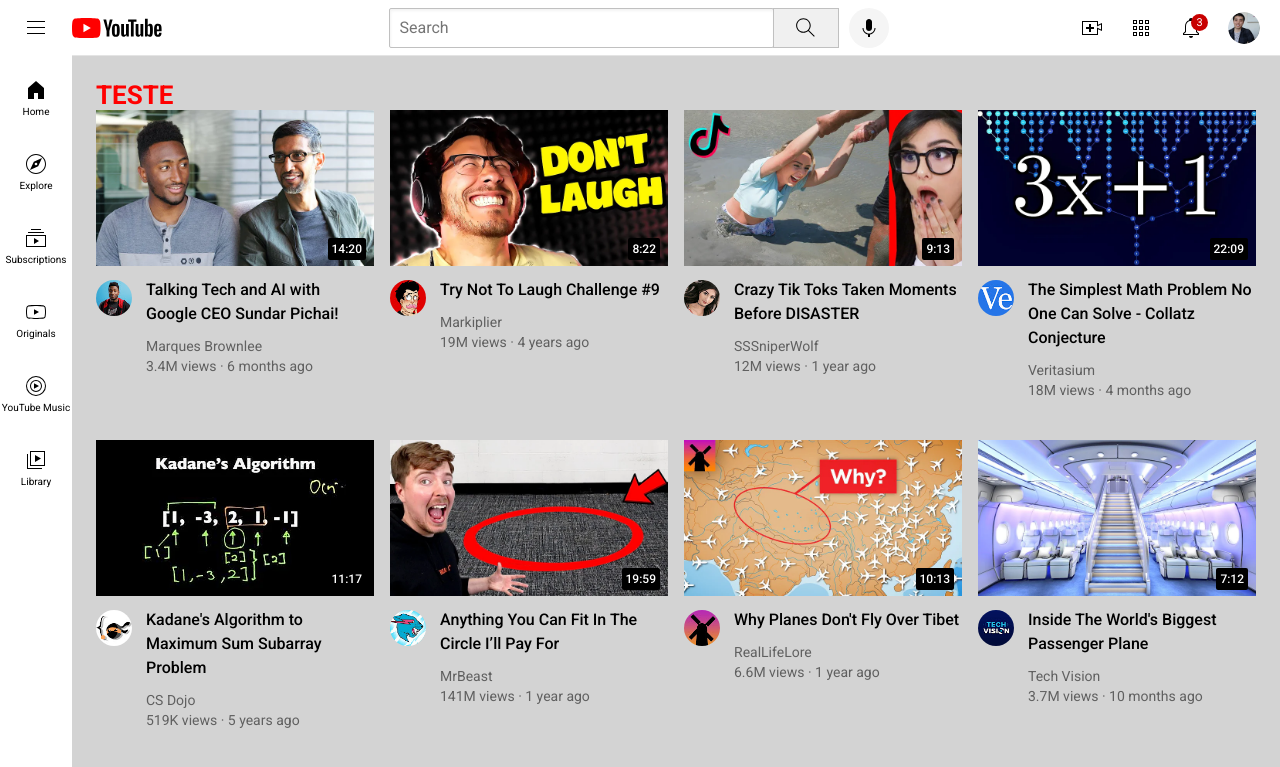
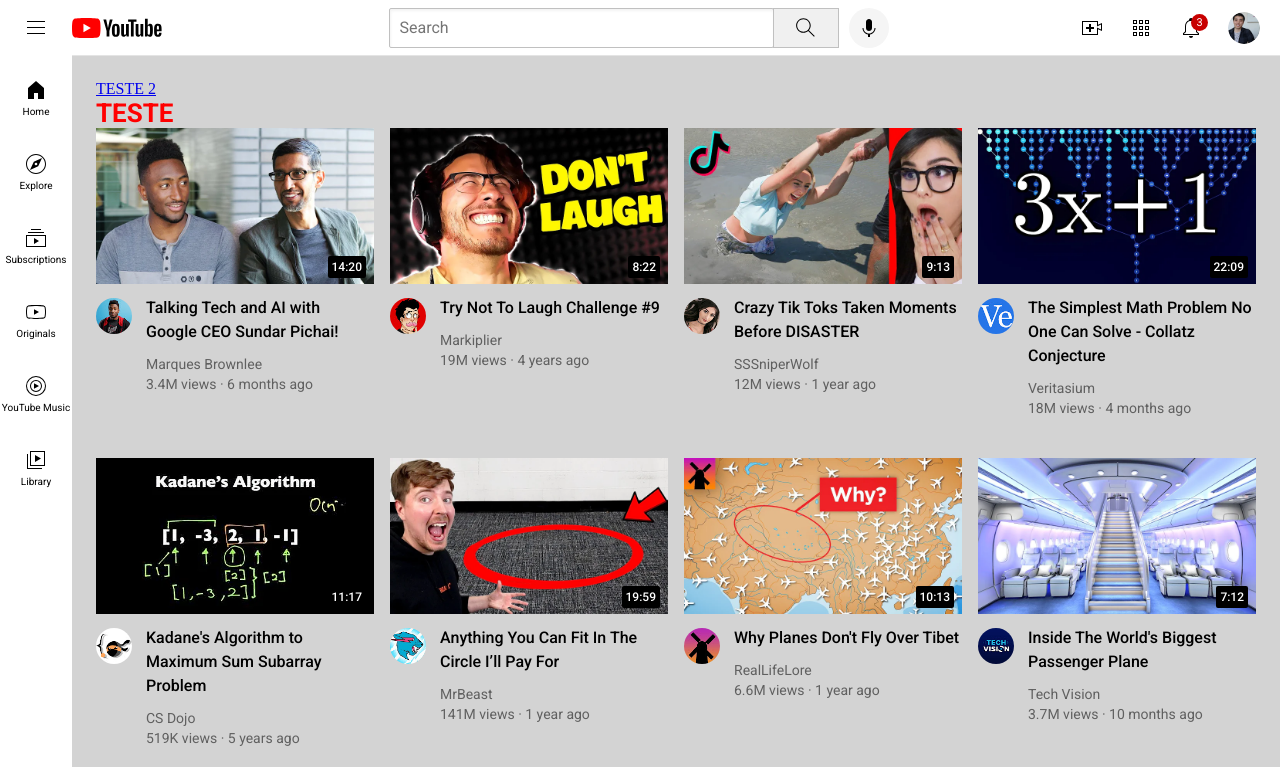
Before and after one commit to brendasaa/youtube-exercise, a plain HTML site: page index.html in a window 1280 px wide. Shown: the top 767 px of the page. Drawn offline with Linux system fonts and the light colour scheme.

Commit message:
Update index.html

```diff
--- a/index.html
+++ b/index.html
@@ -12,6 +12,7 @@
     <link rel="stylesheet" href="styles/teste.css">
   </head>
   <body>
+    <a href="teste-2.html">TESTE 2</a>
     <p class="teste">TESTE</p>
     <div class="header">
       <div class="left-section">
```
